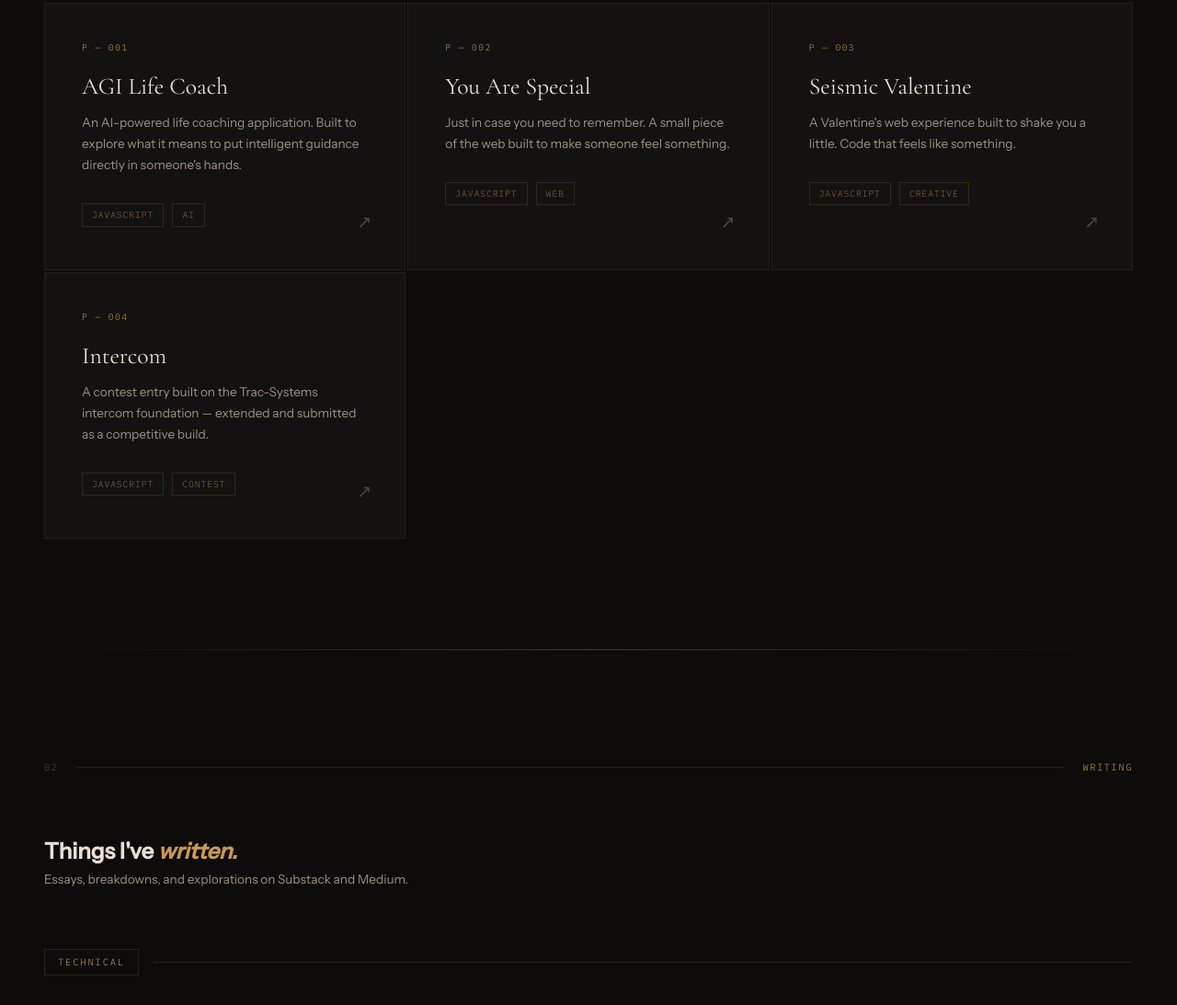
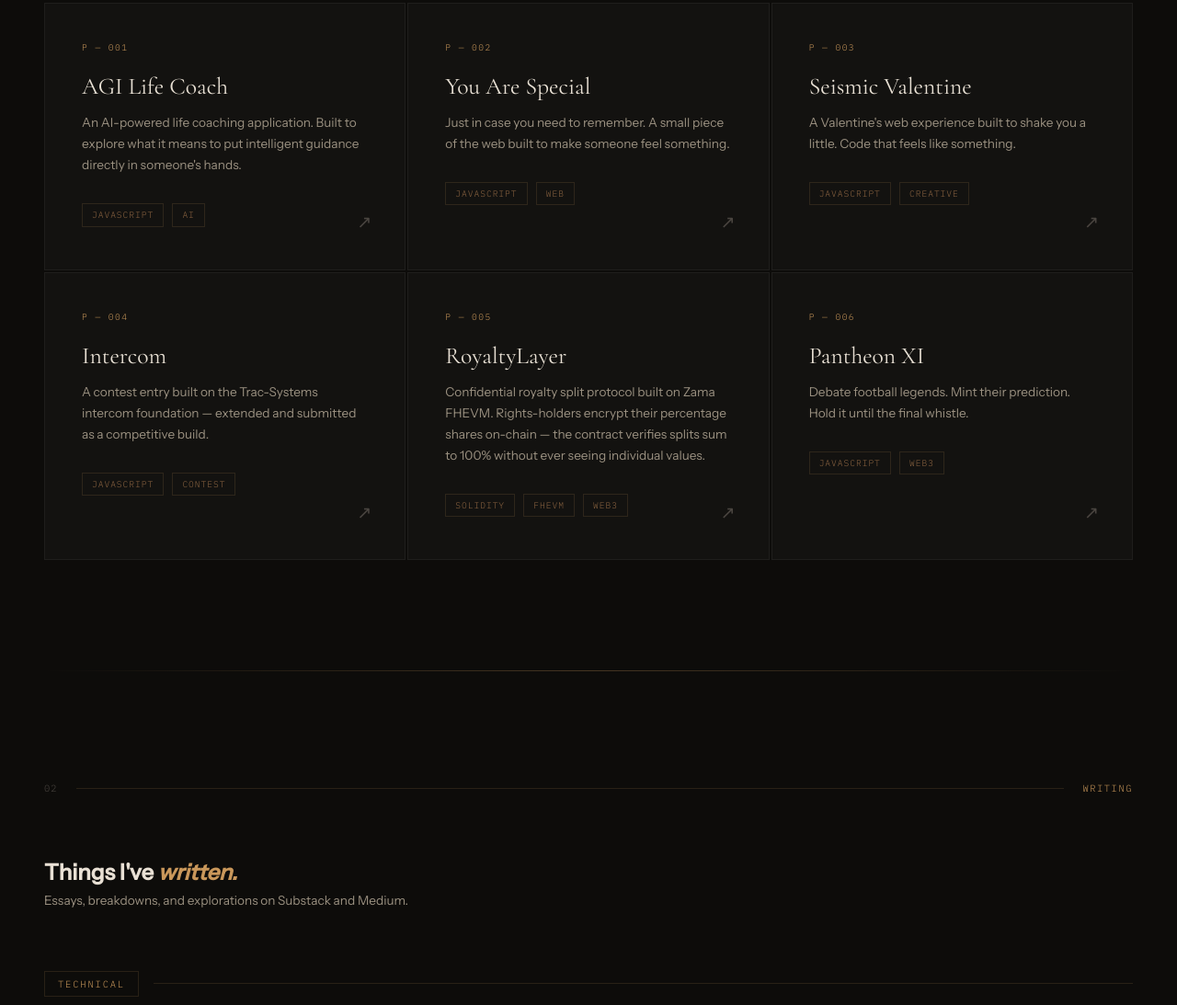
Before and after one commit to Shanks239/portfolio, a plain HTML site: page index.html in a window 1280 px wide. Shown: the part 1350-2443 px from the top of the page at 92% size. Drawn offline with nearby package versions, Linux system fonts and the light colour scheme.

Commit message:
Add project cards for RoyaltyLayer and Pantheon XI
Added new project cards for RoyaltyLayer and Pantheon XI with descriptions and tags.

```diff
--- a/index.html
+++ b/index.html
@@ -1052,6 +1052,29 @@
         <span class="project-arrow">↗</span>
       </a>
 
+      <a href="https://royaltylayer.zoomfrez.xyz" target="_blank" class="project-card reveal">
+        <p class="project-num">P — 005</p>
+        <h3 class="project-name">RoyaltyLayer</h3>
+        <p class="project-desc">Confidential royalty split protocol built on Zama FHEVM. Rights-holders encrypt their percentage shares on-chain — the contract verifies splits sum to 100% without ever seeing individual values.</p>
+        <div>
+          <span class="project-tag">Solidity</span>
+          <span class="project-tag">FHEVM</span>
+          <span class="project-tag">Web3</span>
+        </div>
+        <span class="project-arrow">↗</span>
+      </a>
+
+      <a href="https://pantheon-ebon.vercel.app/" target="_blank" class="project-card reveal">
+        <p class="project-num">P — 006</p>
+        <h3 class="project-name">Pantheon XI</h3>
+        <p class="project-desc">Debate football legends. Mint their prediction. Hold it until the final whistle.</p>
+        <div>
+          <span class="project-tag">JavaScript</span>
+          <span class="project-tag">Web3</span>
+        </div>
+        <span class="project-arrow">↗</span>
+      </a>
+
     </div>
   </section>
 
```
